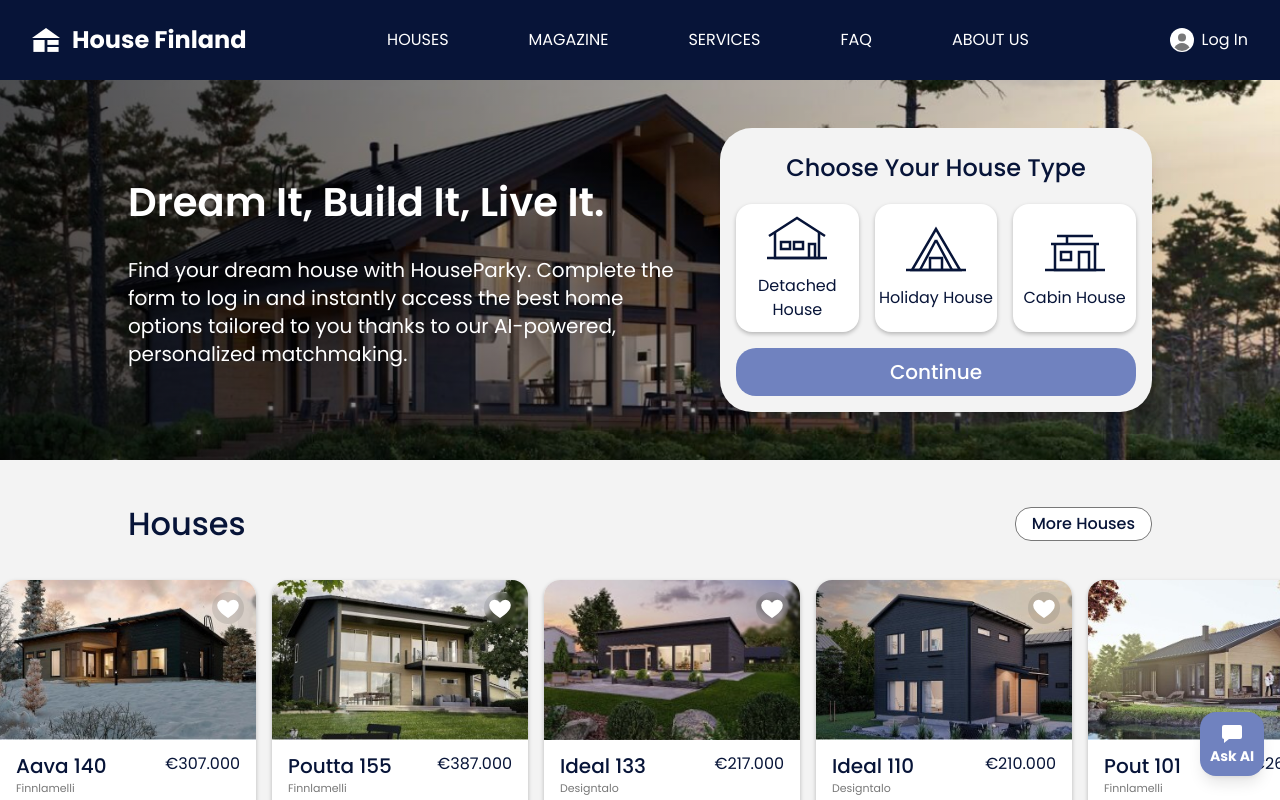
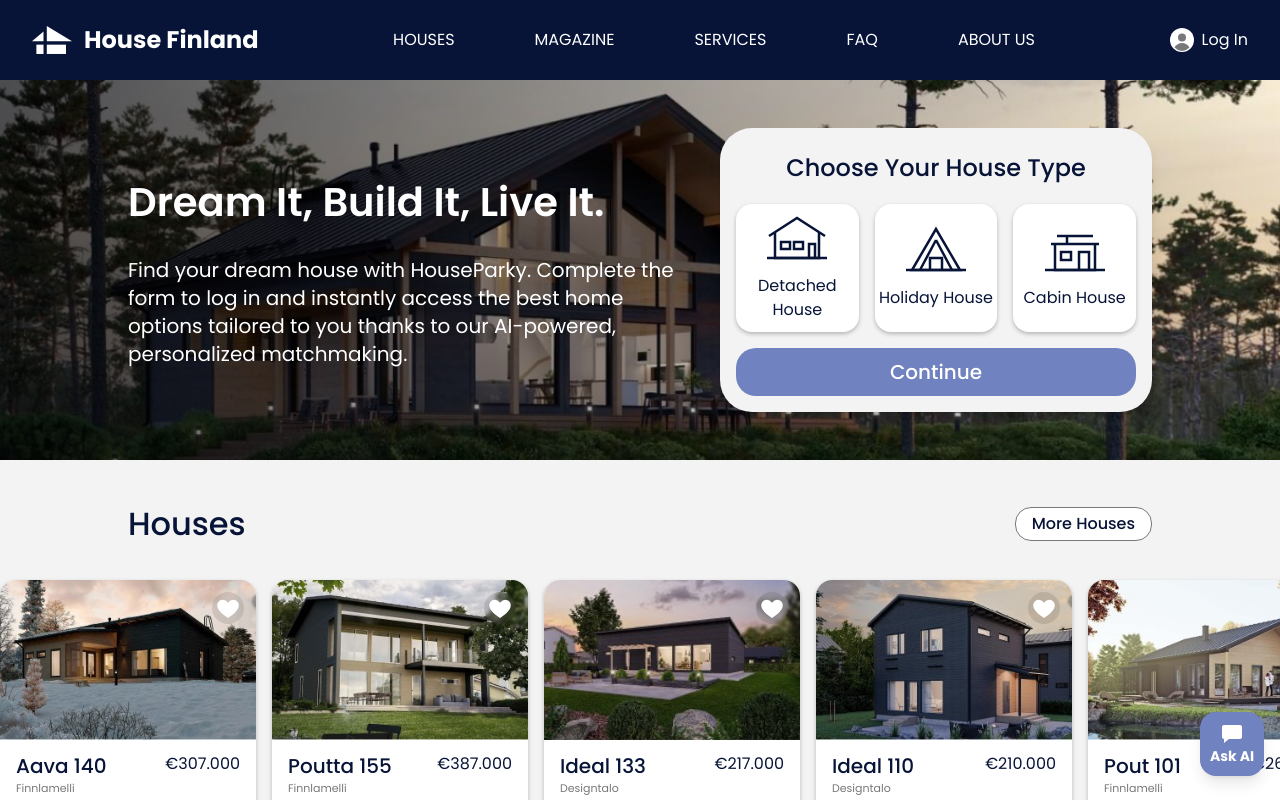
Before and after one commit to tobiaseu/Iprefab_website, a Next.js app: page / in a window 1280 px wide. Shown: the top 800 px of the page. Built offline with nearby package versions, Linux system fonts and the light colour scheme.

Commit message:
Use the official House Finland logo and favicon
Co-Authored-By: Claude Opus 5.5 (1M context) <noreply@anthropic.com>
Claude-Session: https://claude.ai/code/session_01MeAuQYHTjCYCJkScqnwg14

```diff
--- a/src/components/Footer.tsx
+++ b/src/components/Footer.tsx
@@ -16,7 +16,7 @@ export default function Footer() {
       <div className="mx-auto grid max-w-[1440px] gap-12 px-4 py-16 md:px-32 lg:grid-cols-[1fr_2fr]">
         <div>
           <div className="flex items-center gap-4">
-            <LogoMark className="h-14 w-16" />
+            <LogoMark className="h-14 w-20" />
             <div>
               <p className="text-[32px] leading-none font-semibold">House Finland</p>
               <p className="mt-1 text-xl font-medium">Powered By Iprefab</p>
--- a/src/components/Header.tsx
+++ b/src/components/Header.tsx
@@ -23,7 +23,7 @@ export default function Header() {
     <header className="sticky top-0 z-40 bg-navy text-white">
       <div className="mx-auto flex h-20 max-w-[1440px] items-center justify-between px-4 md:px-8">
         <Link href="/" className="flex items-center gap-3">
-          <LogoMark className="h-6 w-7" />
+          <LogoMark className="h-7 w-10" />
           <span className="text-2xl font-bold">House Finland</span>
         </Link>
 
--- a/src/components/Icons.tsx
+++ b/src/components/Icons.tsx
@@ -2,11 +2,11 @@ type P = { className?: string };
 
 export function LogoMark({ className }: P) {
   return (
-    <svg viewBox="0 0 40 34" className={className} fill="currentColor" aria-hidden>
-      <path d="M20 0 40 14H0L20 0Z" />
-      <rect x="2" y="17" width="16" height="17" />
-      <rect x="22" y="17" width="16" height="7" />
-      <rect x="22" y="27" width="16" height="7" />
+    <svg viewBox="26 44 146 102" className={className} fill="currentColor" aria-hidden>
+      <path d="M26 100 68 64v36H26Z" />
+      <path d="M80 44v56h92L80 44Z" />
+      <rect x="42" y="112" width="26" height="34" />
+      <rect x="80" y="112" width="70" height="34" />
     </svg>
   );
 }
```
Also changed, not shown: src/app/icon.png (added), 1 other file (tests, documents, lock files or other folders).
